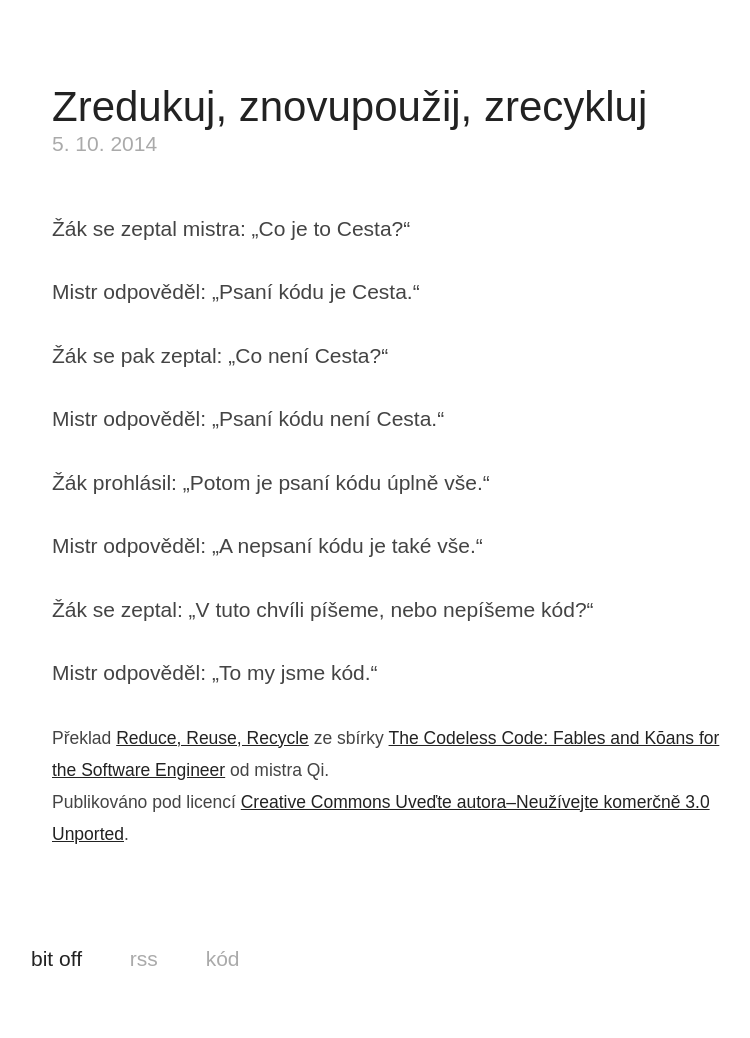
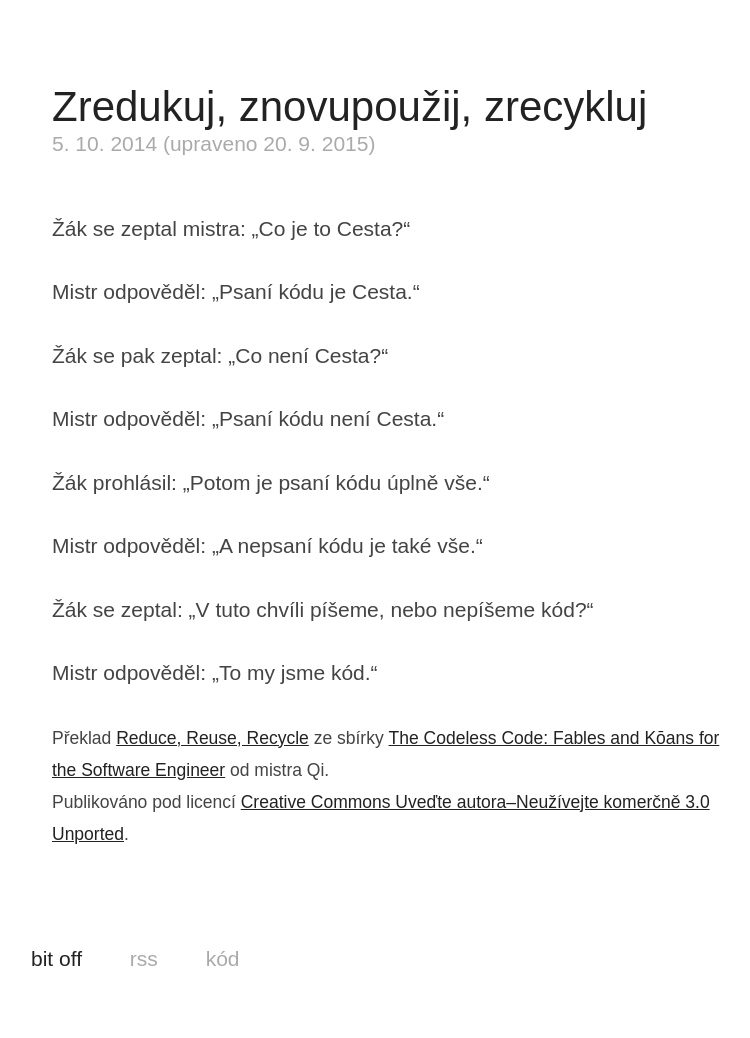
Before and after one commit to jnv/bitoff.cz, a Jekyll site: the page built from _posts/2014-10-05-case-8.md, in a window 1280 px wide. Shown: the whole page, without its empty margins (252-1002 px from the left). Built offline with Jekyll 4.4.1, drawn with Linux system fonts in a browser that asks for light colours; a script that is not in the unit is left out.

Commit message:
Datum poslední úpravy u příspěvku

```diff
--- a/_layouts/post.html
+++ b/_layouts/post.html
@@ -7,9 +7,14 @@ layout: default
     <header class="post-header">
       <h1 class="post-title p-name">{{ page.title }}</h1>
       {% if page.subtitle %}
-      <p class="post-subtitle p-summary">{{page.subtitle}}
+      <p class="post-subtitle p-summary">{{page.subtitle}}</p>
       {% endif %}
-      <p class="meta"><time class="dt-published" datetime="{{ page.date | date: "%F %R" }}">{{ page.date | date: "%-d. %-m. %Y" }}</time></p>
+      <p class="meta">
+        <time class="dt-published" datetime="{{ page.date | date_to_xmlschema }}">{{ page.date | date: "%-d. %-m. %Y" }}</time>
+        {% if page.last_modified_at %}
+          (upraveno <time class="dt-updated" datetime="{{  page.last_modified_at | date_to_xmlschema }}">{{ page.last_modified_at | date: "%-d. %-m. %Y" }}</time>)
+        {% endif %}
+      </p>
     </header>
     <div class="e-content post-content">
       {{ content }}
```
